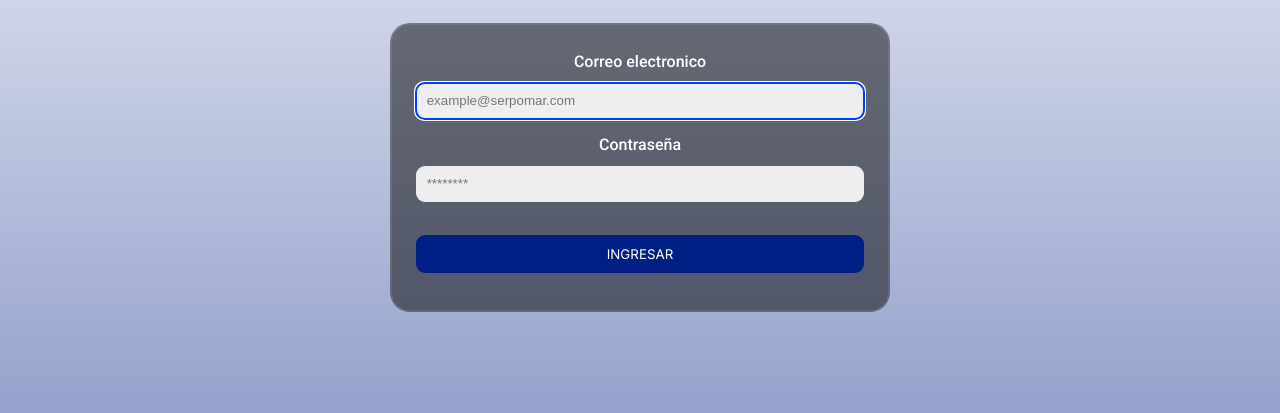
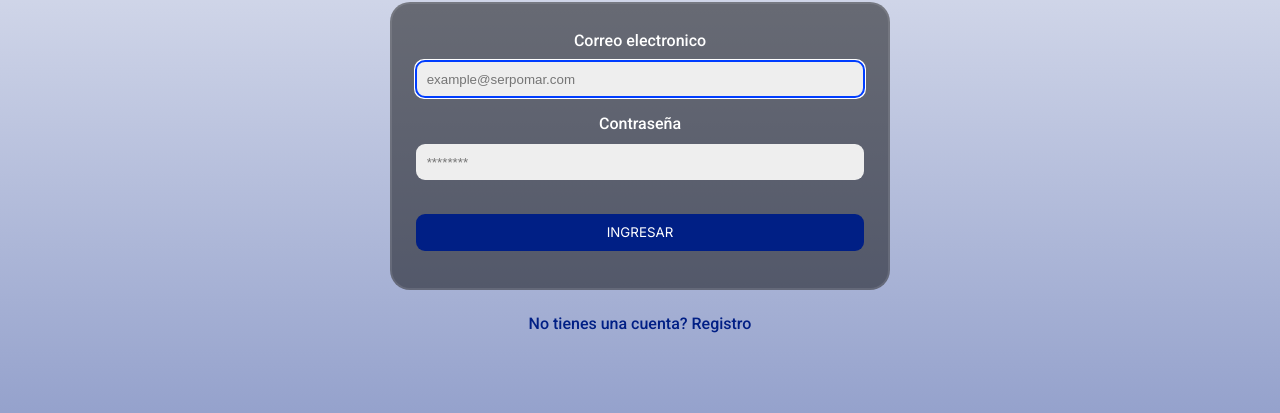
Before and after one commit to Theskyller30/DISAN_WEB, a plain HTML site: page login.html in a window 1280 px wide. Shown: the part 339-752 px from the top of the page. Drawn offline with Linux system fonts and the light colour scheme.

Commit message:
Update login.html

```diff
--- a/login.html
+++ b/login.html
@@ -21,7 +21,7 @@
             <input type="password" placeholder="********" id="password" required>
             <input class="iniciar" type="submit" value="INGRESAR">
         </form>
-<!--         <p>No tienes una cuenta? <a href="signup.html">Registro</a></p> -->
+        <p>No tienes una cuenta? <a href="signup.html">Registro</a></p>
     </section>
     <script src="js/login.js"></script>
 </body>
```
